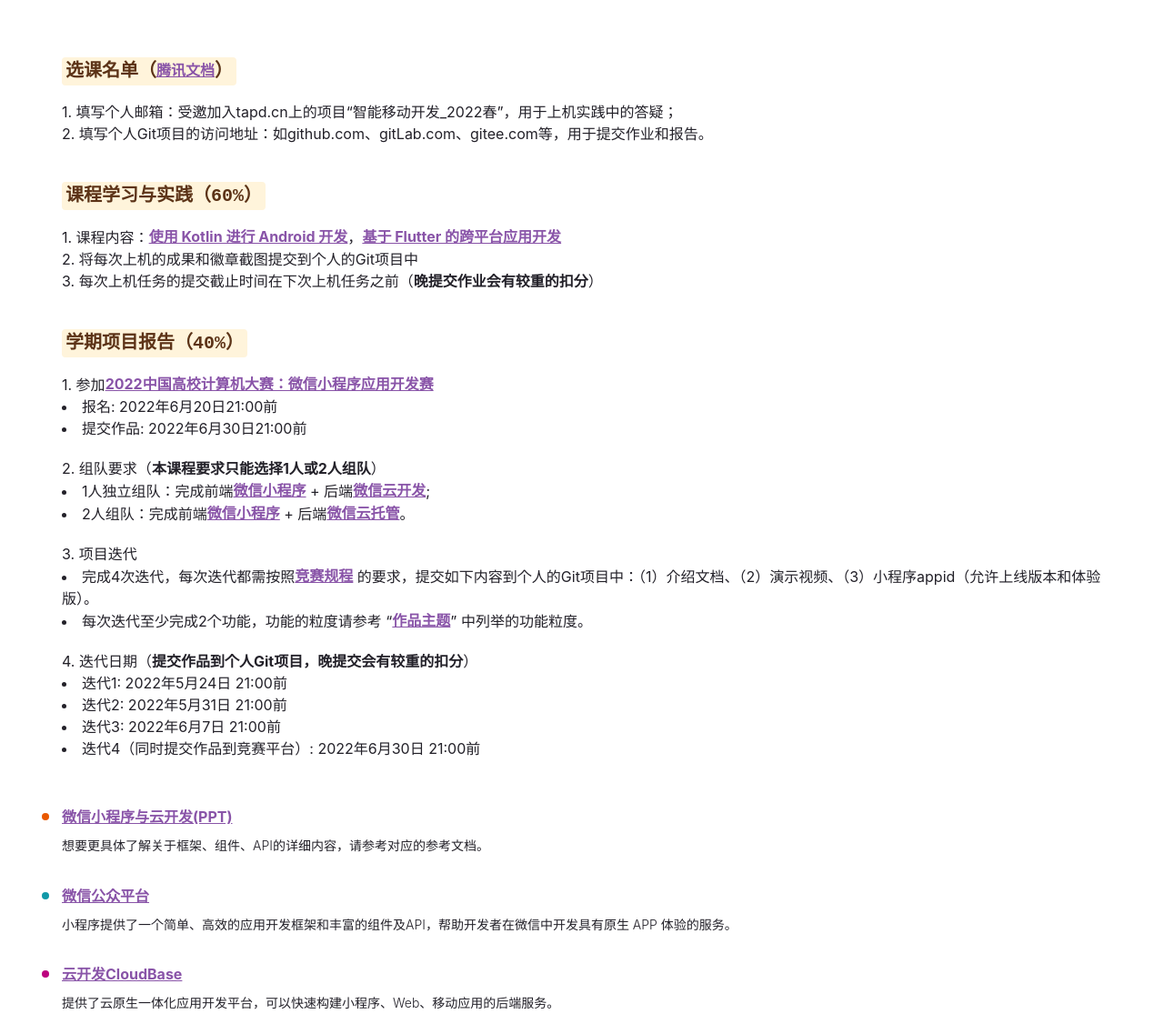
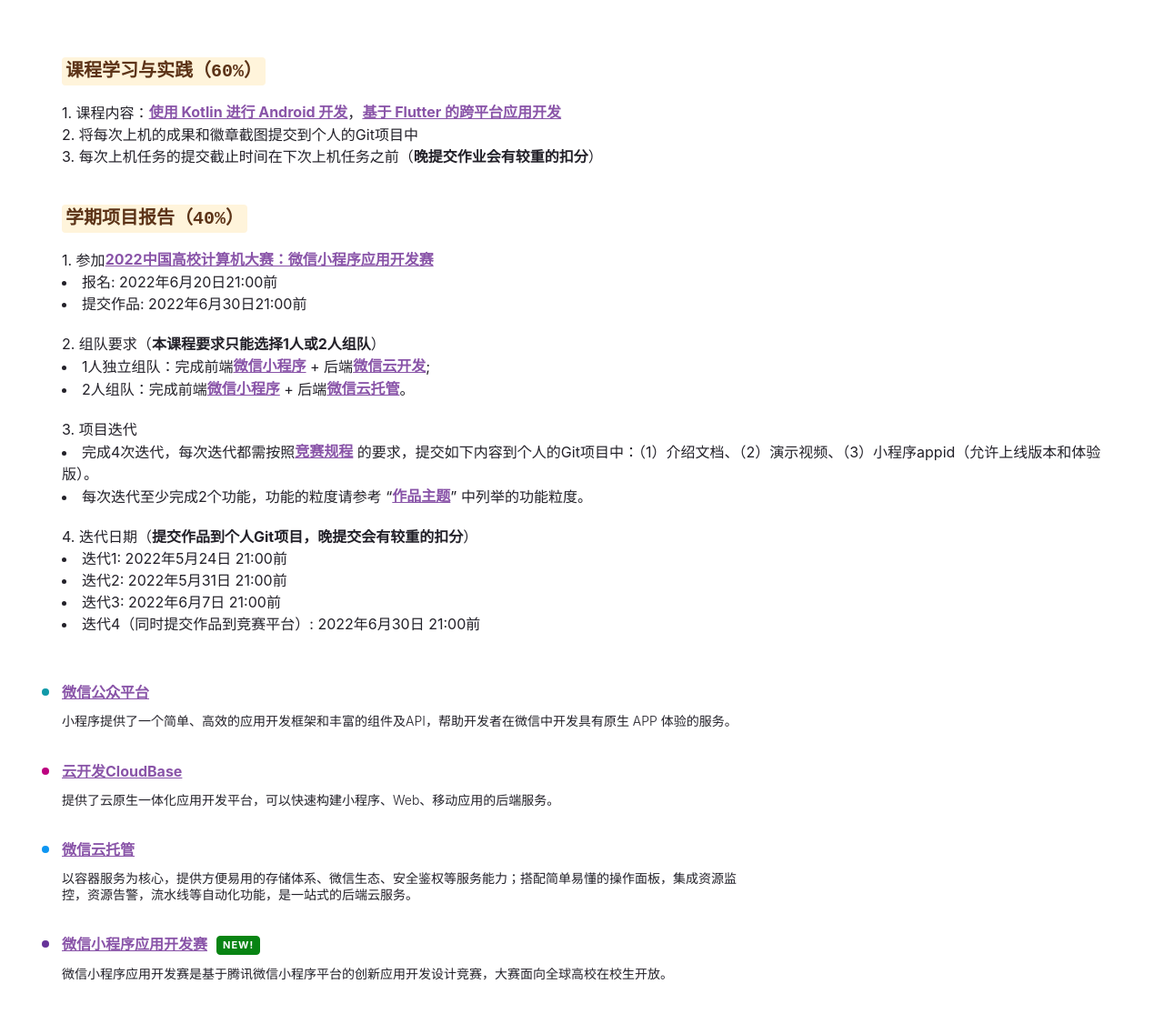
Before and after one commit to walkman617/gatsby, a Gatsby site: page / in a window 1280 px wide. Shown: the part 163-1300 px from the top of the page at 91% size. Built offline with nearby package versions, Linux system fonts and the light colour scheme; Gatsby itself is replaced by a stand-in of ours.

Commit message:
Update index.js

```diff
--- a/src/pages/index.js
+++ b/src/pages/index.js
@@ -83,15 +83,6 @@
 // data
 const links = [
   {
-    text: "微信小程序与云开发(PPT)",
-    target: "_blank",
-    url: "https://github.com/walkman617/wechat",
-    description:
-      "想要更具体了解关于框架、组件、API的详细内容，请参考对应的参考文档。",
-    QA:"",
-    color: "#E95800",
-  },
-  {
     text: "微信公众平台",
     target: "_blank",
     url: "https://mp.weixin.qq.com/",
@@ -148,17 +139,6 @@
 
       <p style={paragraphStyles}>
 
-      <code style={codeStyles}>选课名单（
-      <a
-            style={linkStyle}
-            target="_blank"
-            href={"https://docs.qq.com/sheet/DYldualFLZXVKYWtZ"}
-          >
-            腾讯文档
-          </a>）</code><br />
-      <br />1. 填写个人邮箱：受邀加入tapd.cn上的项目“智能移动开发_2022春”，用于上机实践中的答疑；
-      <br />2. 填写个人Git项目的访问地址：如github.com、gitLab.com、gitee.com等，用于提交作业和报告。
-      <br /><br /><br />
 
       <code style={codeStyles}>课程学习与实践（60%）</code><br />
       <br />1. 课程内容：<a
@@ -178,6 +158,8 @@
       <br />2. 将每次上机的成果和徽章截图提交到个人的Git项目中
       <br />3. 每次上机任务的提交截止时间在下次上机任务之前（<b>晚提交作业会有较重的扣分</b>）
       <br /><br /><br />
+
+
       <code style={codeStyles}>学期项目报告（40%）</code><br />
       <br />
       1. 参加
```
